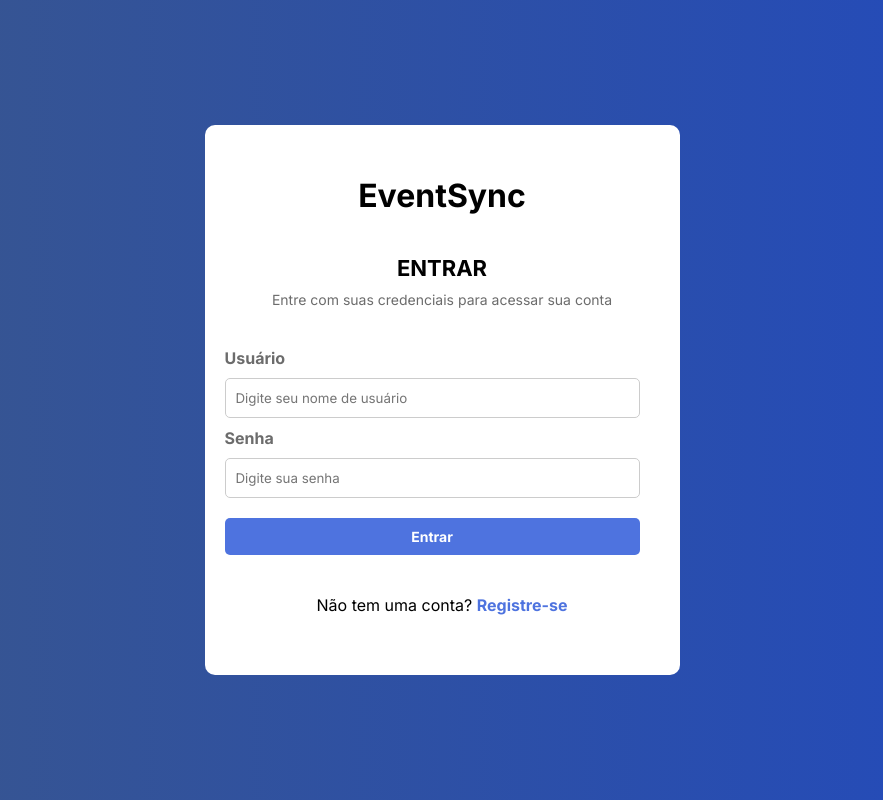
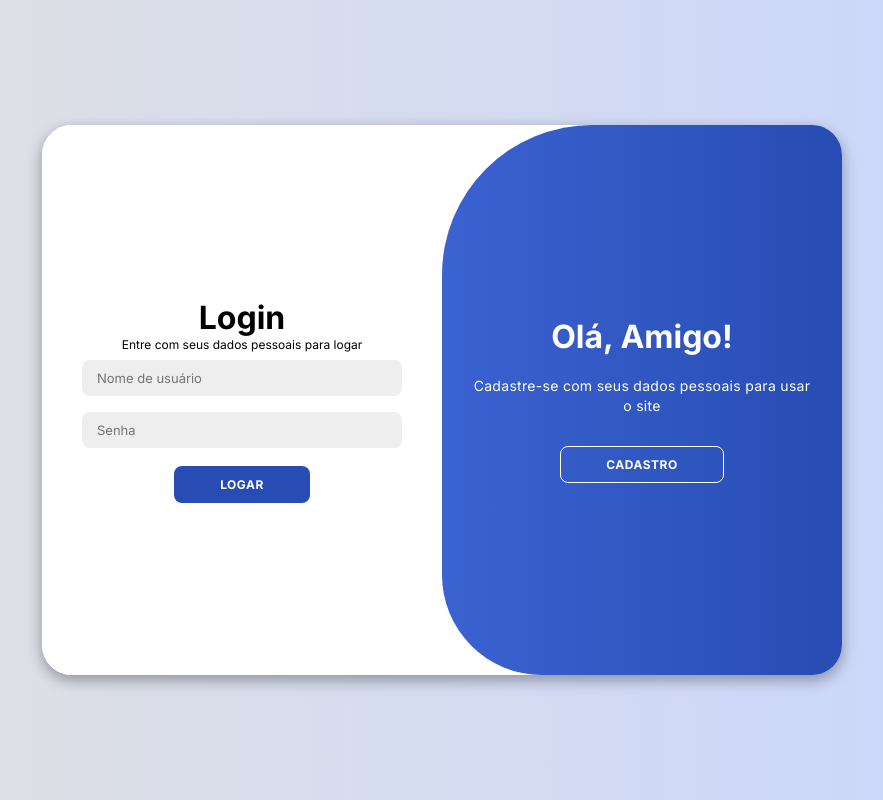
Before and after one commit to jxhnlcs/fullstack-events_calendar, a Vue app in the folder web/: page /#/ in a window 1280 px wide. Shown: the whole page, without its empty margins (198-1081 px from the left). Built offline with nearby package versions, Linux system fonts and the light colour scheme.

Commit message:
(update): displaying all user events and events

```diff
--- a/web/src/components/sidebar.vue
+++ b/web/src/components/sidebar.vue
@@ -175,7 +175,7 @@ nav {
   position: sticky;
   top: 0;
   left: 0;
-  background-color: #2b62cc;
+  background-color: #274CB3;
   height: 100vh;
   width: 16rem;
   padding: 1.8rem 0.85rem;
@@ -213,7 +213,7 @@ main .copyright {
 }
 
 main .copyright span {
-  color: #2b62cc;
+  color: #274CB3;
   font-weight: 500;
   cursor: pointer;
 }
@@ -243,7 +243,7 @@ main .copyright span {
   top: 50%;
   height: 27px;
   padding: 0 0.3rem;
-  background-color: #3d5af1;
+  background-color: #274CB3;
   border-radius: 6px;
   cursor: pointer;
   box-shadow: 0 3px 10px -3px rgba(70, 46, 118, 0.3);
@@ -419,7 +419,7 @@ nav:hover .shrink-btn,
   display: flex;
   height: 40px;
   min-width: 2.4rem;
-  background-color: #3651d4;
+  background-color: #082575;
   color: #cfcde7;
   align-items: center;
   justify-content: center;
--- a/web/src/views/HomeView.vue
+++ b/web/src/views/HomeView.vue
@@ -7,18 +7,23 @@
       <Navbar />
       <div class="content">
         <h1>Principais Eventos</h1>
-        <!-- Passe a lista de eventos para o EventCard -->
-        <EventCard v-for="event in allEvents" :key="event.EventID" :event="event" />
+        <div class="eventGrid">
+          <EventCard
+            v-for="event in allEvents"
+            :key="event.EventID"
+            :event="event"
+          />
+        </div>
       </div>
     </div>
   </div>
 </template>
 
 <script>
-import Sidebar from '../components/sidebar.vue';
-import EventCard from '../components/eventcard.vue';
-import Navbar from '../components/navbar.vue';
-import axios from '@/utils/axios'; // Certifique-se de importar o axios corretamente
+import Sidebar from '../components/sidebar.vue'
+import EventCard from '../components/eventcard.vue'
+import Navbar from '../components/navbar.vue'
+import axios from '@/utils/axios'
 
 export default {
   components: {
@@ -29,39 +34,48 @@ export default {
   data() {
     return {
       allEvents: [],
-    };
+    }
   },
   mounted() {
-    // Ao montar o componente, busque todos os eventos
-    this.fetchAllEvents();
+    this.fetchAllEvents()
   },
   methods: {
     async fetchAllEvents() {
       try {
-        // Faça uma solicitação à sua API para obter todos os eventos
-        const response = await axios.get('/events');
-        this.allEvents = response.data; // Atualize a lista de eventos
+        const response = await axios.get('/events')
+        this.allEvents = response.data
         console.log(this.allEvents)
       } catch (error) {
-        console.error('Erro ao buscar todos os eventos:', error.message);
+        console.error('Erro ao buscar todos os eventos:', error.message)
       }
     },
   },
-};
+}
 </script>
 
 <style scoped>
+
 .app {
   display: flex;
 }
 
-.column-content{
+.column-content {
   width: 100%;
 }
-
 .content {
   margin: 20px;
 }
 
-/* Estilize conforme necessário */
+.eventGrid {
+  margin-top: 20px;
+  display: grid;
+  grid-template-columns: repeat(auto-fill, minmax(250px, 1fr));
+  gap: 20px;
+}
+
+@media (max-width: 768px) {
+  .eventGrid {
+    grid-template-columns: 1fr;
+  }
+}
 </style>
--- a/web/src/views/LoginView.vue
+++ b/web/src/views/LoginView.vue
@@ -1,27 +1,46 @@
 <template>
-  <div>
-    <div class="background">
-      <div class="container">
-        <div class="header">
-          <h1 style="font-size: 32px; margin-bottom: 10px;">EventSync</h1>
-        </div>
-        <div class="sub-header">
-          <h2 style="font-size: 22px;">ENTRAR</h2>
-          <h4 style="font-size: 14px; color: #6C6C6C; font-weight: 400;">
-            Entre com suas credenciais para acessar sua conta
-          </h4>
-        </div>
-        <div class="content">
-          <form @submit.prevent="login">
-            <label for="username">Usuário</label>
-            <input v-model="username" type="text" name="username" id="username" placeholder="Digite seu nome de usuário">
-            <label for="password">Senha</label>
-            <input v-model="password" type="password" name="password" id="password" placeholder="Digite sua senha">
-            <button class="submit">Entrar</button>
-          </form>
-        </div>
-        <div class="footer">
-          <a href="#">Não tem uma conta? <span>Registre-se</span></a>
+  <div class="background">
+    <div class="container" id="container">
+      <div class="form-container sign-up" v-if="activeForm === 'signUp'">
+        <form @submit.prevent="register">
+          <h1>Criar Conta</h1>
+          <span>Entre com seus dados para se cadastrar</span>
+          <input type="text" placeholder="Usuário" v-model="username" />
+          <input type="text" placeholder="Nome" v-model="name" />
+          <input type="email" placeholder="E-mail" v-model="email" />
+          <input type="password" placeholder="Senha" v-model="password" />
+          <button type="submit">Sign Up</button>
+        </form>
+      </div>
+      <div class="form-container sign-in" v-if="activeForm === 'signIn'">
+        <form @submit.prevent="login">
+          <h1>Login</h1>
+          <span>Entre com seus dados pessoais para logar</span>
+          <input type="text" placeholder="Nome de usuário" v-model="username" />
+          <input type="password" placeholder="Senha" v-model="password" />
+          <button type="submit">Logar</button>
+        </form>
+      </div>
+      <div class="toggle-container">
+        <div class="toggle">
+          <div
+            class="toggle-panel toggle-left"
+            @click="setActiveForm('signIn')"
+            :class="{ active: activeForm === 'signIn' }"
+          >
+            <h1>Bem-vindo de volta!</h1>
+            <p>Entre com seus dados pessoais para usar o site</p>
+            <button class="hidden" id="login">Entrar</button>
+          </div>
+          <div
+            class="toggle-panel toggle-right"
+            @click="setActiveForm('signUp')"
+            :class="{ active: activeForm === 'signUp' }"
+          >
+            <h1>Olá, Amigo!</h1>
+            <p>Cadastre-se com seus dados pessoais para usar o site</p>
+            <button class="hidden" id="register">Cadastro</button>
+          </div>
         </div>
       </div>
     </div>
@@ -39,10 +58,27 @@ export default {
   },
   data() {
     return {
+      activeForm: 'signIn',
       username: '',
+      email: '',
       password: '',
     };
   },
+
+  mounted() {
+    const container = document.getElementById('container')
+    const registerBtn = document.getElementById('register')
+    const loginBtn = document.getElementById('login')
+
+    registerBtn.addEventListener('click', () => {
+      container.classList.add('active')
+    })
+
+    loginBtn.addEventListener('click', () => {
+      container.classList.remove('active')
+    })
+  },
+
   methods: {
     async login() {
       try {
@@ -92,121 +128,251 @@ export default {
         console.error('Erro ao efetuar o login:', error.message);
       }
     },
+
+    async register() {
+      try {
+        const response = await axios.post('/cadastrar', {
+          Name: this.name,
+          Username: this.username,
+          Password: this.password,
+          Email: this.email
+        });
+
+        console.log(response.data);
+
+
+        await Swal.fire({
+            icon: 'success',
+            title: 'Cadastro efetuado',
+            text: 'Seu cadastro foi efetuado com sucesso.',
+          });
+
+        this.setActiveForm('signIn');
+      } catch (error) {
+        console.log(response);
+        await Swal.fire({
+          icon: 'error',
+          title: 'Erro ao se cadastrar',
+          text: 'Ocorreu um erro ao processar o cadastro. Por favor, tente novamente mais tarde.',
+        });
+
+        console.error('Erro no cadastro:', error);
+      }
+    },
+
+    setActiveForm(form) {
+      this.activeForm = form
+    },
   },
 };
 </script>
 
-
 <style scoped>
-body {
-  margin: 0;
-  font-family: 'Arial', sans-serif;
-}
-
 .background {
-  min-height: 100vh;
+  background-color: #c9d6ff;
+  background: linear-gradient(to right, #e2e2e2, #c9d6ff);
   display: flex;
   align-items: center;
   justify-content: center;
-  background: linear-gradient(to right, #39568C, #224abe);
+  flex-direction: column;
+  height: 100vh;
 }
 
 .container {
-  width: 475px;
-  height: 550px;
-  background-color: white;
-  border-radius: 10px;
+  background-color: #fff;
+  border-radius: 30px;
+  box-shadow: 0 5px 15px rgba(0, 0, 0, 0.35);
+  position: relative;
+  overflow: hidden;
+  width: 800px;
+  max-width: 100%;
+  min-height: 550px;
+}
+
+.container p {
+  font-size: 14px;
+  line-height: 20px;
+  letter-spacing: 0.3px;
+  margin: 20px 0;
+}
+
+.container span {
+  font-size: 12px;
+}
+
+.container a {
+  color: #333;
+  font-size: 13px;
+  text-decoration: none;
+  margin: 15px 0 10px;
+}
+
+.container button {
+  background-color: #274CB3;
+  color: #fff;
+  font-size: 12px;
+  padding: 10px 45px;
+  border: 1px solid transparent;
+  border-radius: 8px;
+  font-weight: 600;
+  letter-spacing: 0.5px;
+  text-transform: uppercase;
+  margin-top: 10px;
+  cursor: pointer;
+}
+
+.container button.hidden {
+  background-color: transparent;
+  border-color: #fff;
+}
+
+.container form {
+  background-color: #fff;
   display: flex;
-  flex-direction: column;
   align-items: center;
   justify-content: center;
+  flex-direction: column;
+  padding: 0 40px;
+  height: 100%;
 }
 
-.header {
-  padding: 10px;
-  text-align: center;
-  margin-bottom: 20px;
-}
-
-.sub-header {
-  padding: 20px;
-  display: flex;
-  flex-direction: column;
-  align-items: center;
-  margin-top: -20px;
-}
-
-h1 {
-  font-size: 32px;
-  margin-bottom: 10px;
-}
-
-h2 {
-  font-size: 22px;
-}
-
-h4 {
-  font-size: 14px;
-  color: #6C6C6C;
-  font-weight: 400;
-  margin-top: 10px;
-}
-
-.content {
-  padding: 20px;
-  display: flex;
-  flex-direction: column;
-  align-items: center;
-}
-
-form {
+.container input {
+  background-color: #eee;
+  border: none;
+  margin: 8px 0;
+  padding: 10px 15px;
+  font-size: 13px;
+  border-radius: 8px;
   width: 100%;
-}
-
-label {
-  text-align: left;
-  width: 100%;
-  margin-bottom: 5px;
-  font-weight: bold;
-  color: #6C6C6C;
-}
-
-input {
-  width: calc(100% - 20px);
-  margin-top: 10px;
-  margin-bottom: 10px;
-  height: 40px;
-  border: 1px solid #ccc;
-  padding: 10px;
-  border-radius: 5px;
   outline: none;
 }
 
-form button {
-  background-color: #4e73df;
-  color: #fff;
-  cursor: pointer;
-  border-radius: 5px;
-  font-weight: bold;
-  font-size: 14px;
-  margin-top: 10px;
-  width: calc(100% - 20px);
-  padding: 10px;
-  border: none;
+.form-container {
+  position: absolute;
+  top: 0;
+  height: 100%;
+  transition: all 0.6s ease-in-out;
 }
 
-.footer {
-  padding: 20px;
-  text-align: center;
+.sign-in {
+  left: 0;
+  width: 50%;
+  z-index: 2;
 }
 
-a {
-  text-decoration: none;
-  color: #000;
+.container.active .sign-in {
+  transform: translateX(100%);
 }
 
-span {
-  color: #4e73df;
-  font-weight: bold;
+.sign-up {
+  left: 0;
+  width: 50%;
+  opacity: 0;
+  z-index: 1;
+  transition: all 0.5s;
+}
+
+.container.active .sign-up {
+  transform: translateX(100%);
+  opacity: 1;
+  z-index: 5;
+  animation: move 0.6s;
+}
+
+@keyframes move {
+  0%,
+  49.99% {
+    opacity: 0;
+    z-index: 1;
+  }
+
+  50%,
+  100% {
+    opacity: 1;
+    z-index: 5;
+  }
+}
+
+.social-icons a {
+  border: 1px solid #ccc;
+  border-radius: 20%;
+  display: inline-flex;
+  justify-content: center;
+  align-items: center;
+  margin: 0 3px;
+  width: 40px;
+  height: 40px;
+  transition: all 0.5s;
+}
+
+.social-icons a:hover {
+  scale: 1.3;
+  border: 1px solid #000;
+}
+
+.toggle-container {
+  position: absolute;
+  top: 0;
+  left: 50%;
+  width: 50%;
+  height: 100%;
+  overflow: hidden;
+  transition: all 0.6s ease-in-out;
+  border-radius: 150px 0 0 100px;
+  z-index: 1000;
+}
+
+.container.active .toggle-container {
+  transform: translateX(-100%);
+  border-radius: 0 150px 100px 0;
+}
+
+.toggle {
+  background-color: #274CB3;
+  height: 100%;
+  background: linear-gradient(to right, #4e78ee, #274CB3);
+  color: #fff;
+  position: relative;
+  left: -100%;
+  height: 100%;
+  width: 200%;
+  transform: translateX(0);
+  transition: all 0.6s ease-in-out;
+}
+
+.container.active .toggle {
+  transform: translateX(50%);
+}
+
+.toggle-panel {
+  position: absolute;
+  width: 50%;
+  height: 100%;
+  display: flex;
+  align-items: center;
+  justify-content: center;
+  flex-direction: column;
+  padding: 0 30px;
+  text-align: center;
+  top: 0;
+  transform: translateX(0);
+  transition: all 0.6s ease-in-out;
+}
+
+.toggle-left {
+  transform: translateX(-200%);
+}
+
+.container.active .toggle-left {
+  transform: translateX(0);
+}
+
+.toggle-right {
+  right: 0;
+  transform: translateX(0);
+}
+
+.container.active .toggle-right {
+  transform: translateX(200%);
 }
 </style>
```
Also changed, not shown: web/src/components/eventcard.vue (+48 -9 lines), web/src/views/MyEventsView.vue (+53 -5 lines), 2 other files (tests, documents, lock files or other folders).
